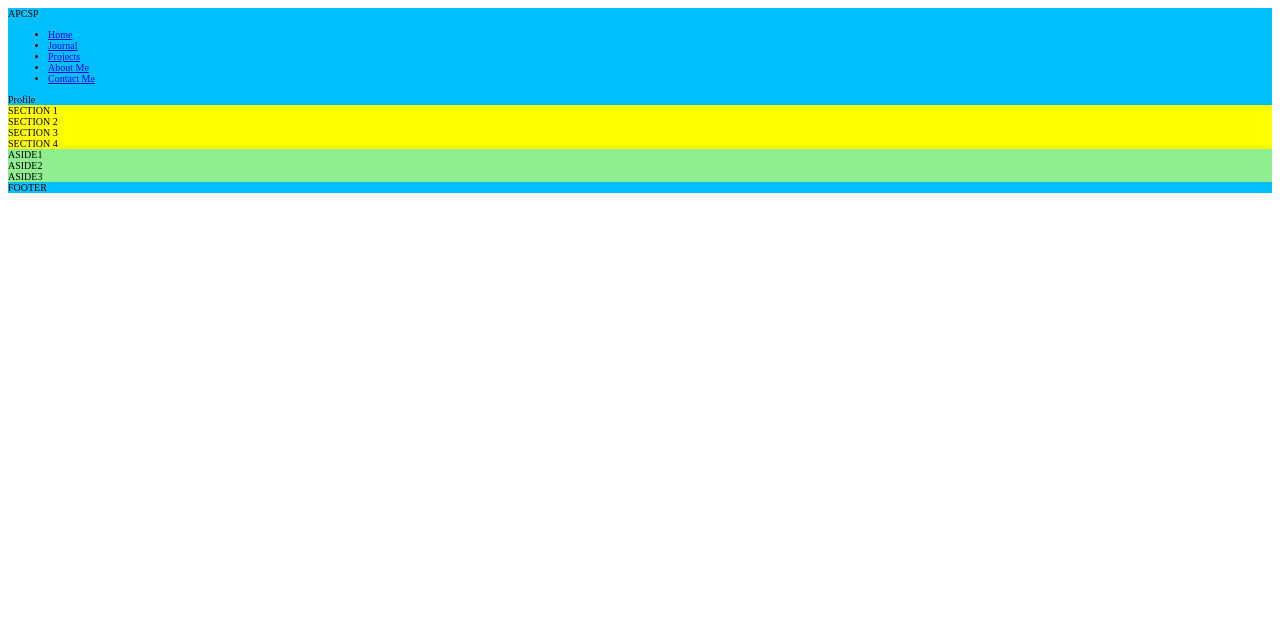
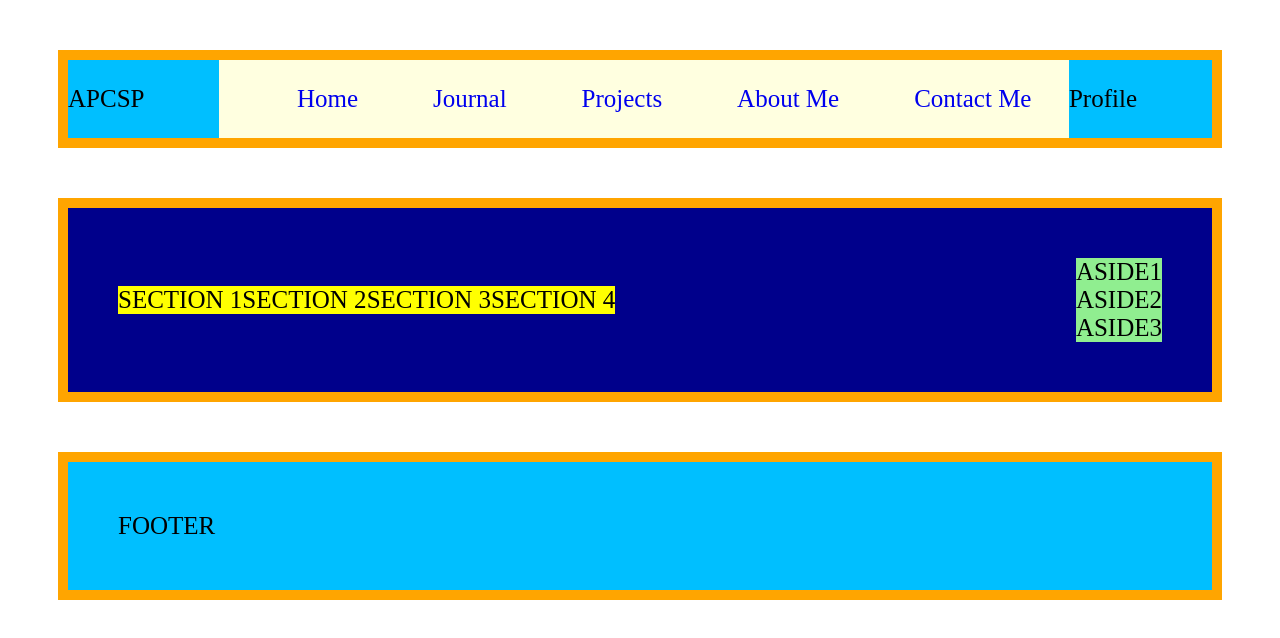
Before and after one commit to APCSP2122/layout-JoshuaGibson1, a plain HTML site: page layout.html in a window 1280 px wide. Drawn offline with Linux system fonts and the light colour scheme.

Commit message:
Complete initial layout design

```diff
--- a/layout.html
+++ b/layout.html
@@ -7,6 +7,7 @@
 
     <!-- Style links -->
     <link rel="stylesheet" href="style.css" type="text/css" />
+     <link rel="stylesheet" href="nav.css" type="text/css" />
 
     <!-- Title -->
     <title>Layout Demo</title>
--- /dev/null
+++ b/nav.css
@@ -0,0 +1,22 @@
+nav {
+    background-color: lightyellow;
+    flex-grow: 5;
+}
+
+nav ul {
+    display: flex;
+    justify-content: space-around;
+    list-style-type: none;
+}
+
+.logo {
+    flex-grow: 1;
+}
+
+.profile {
+    flex-grow: 1;
+}
+
+nav ul li a {
+    text-decoration: none;
+}
--- a/style.css
+++ b/style.css
@@ -7,30 +7,51 @@ html {
 
 body {
     color: #000;
+    font-size: 2.5rem;
 }
 
 
 
 header {
     background-color:   DeepSkyBlue;
+    border: 10px solid orange;
+    padding:    50 px;
+    margin: 50px;
+    display: flex;
+    justify-content:space-between;
+    align-items: center;
+
 }
 
 
 
 main {
     background-color:     DarkBlue;
+    border: 10px solid orange;
+    padding:    50px;
+    margin: 50px;
+     display: flex;
+    justify-content:space-between;
+    align-items: center;
 }
 
 
 
 footer {
     background-color:   DeepSkyBlue;
+    border: 10px solid orange;
+    padding:    50px;
+    margin: 50px;
 }
+
 
 
 
 section {
     background-color: yellow;
+     display: flex;
+    justify-content:space-between;
+    align-items: center;
 }
 
 
```
